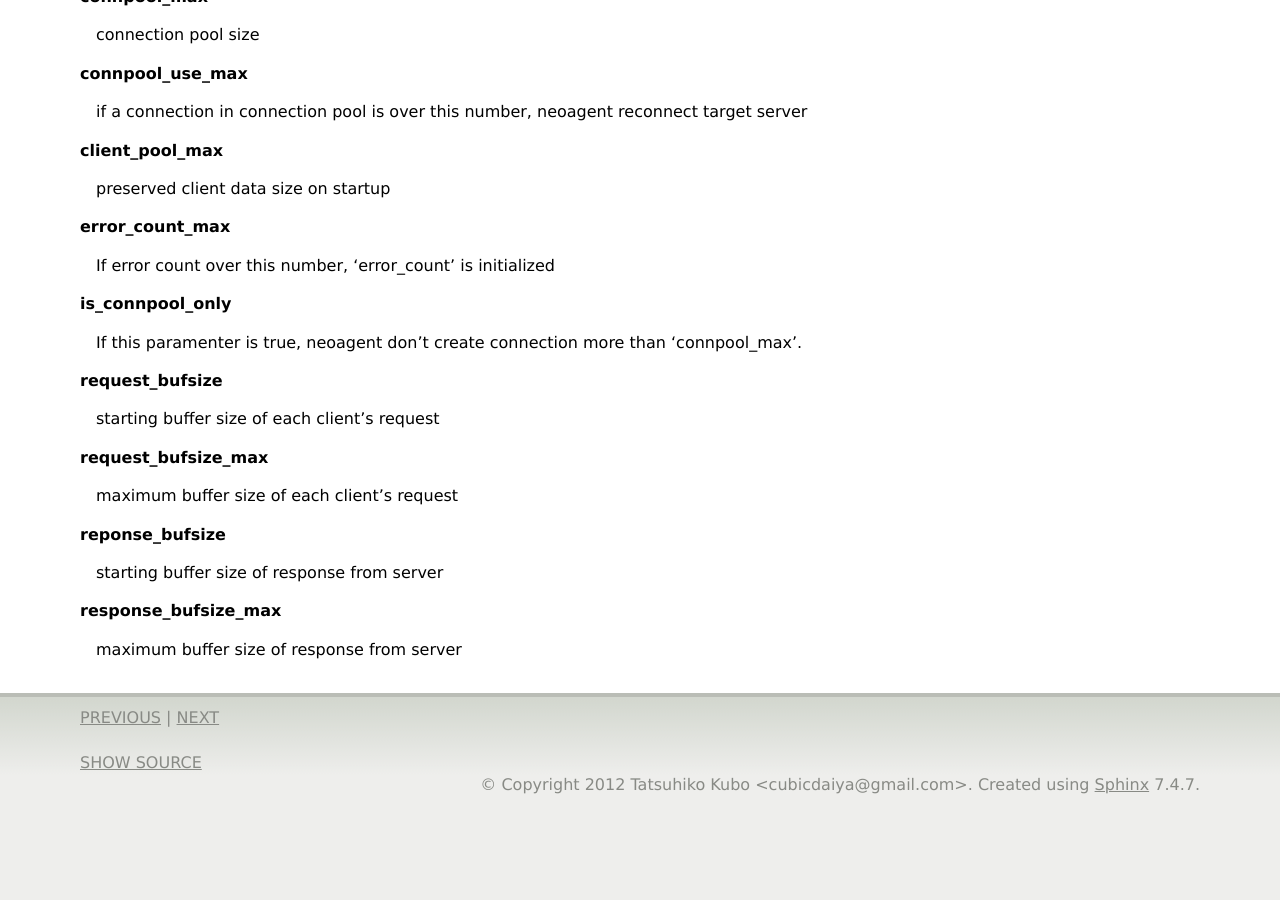
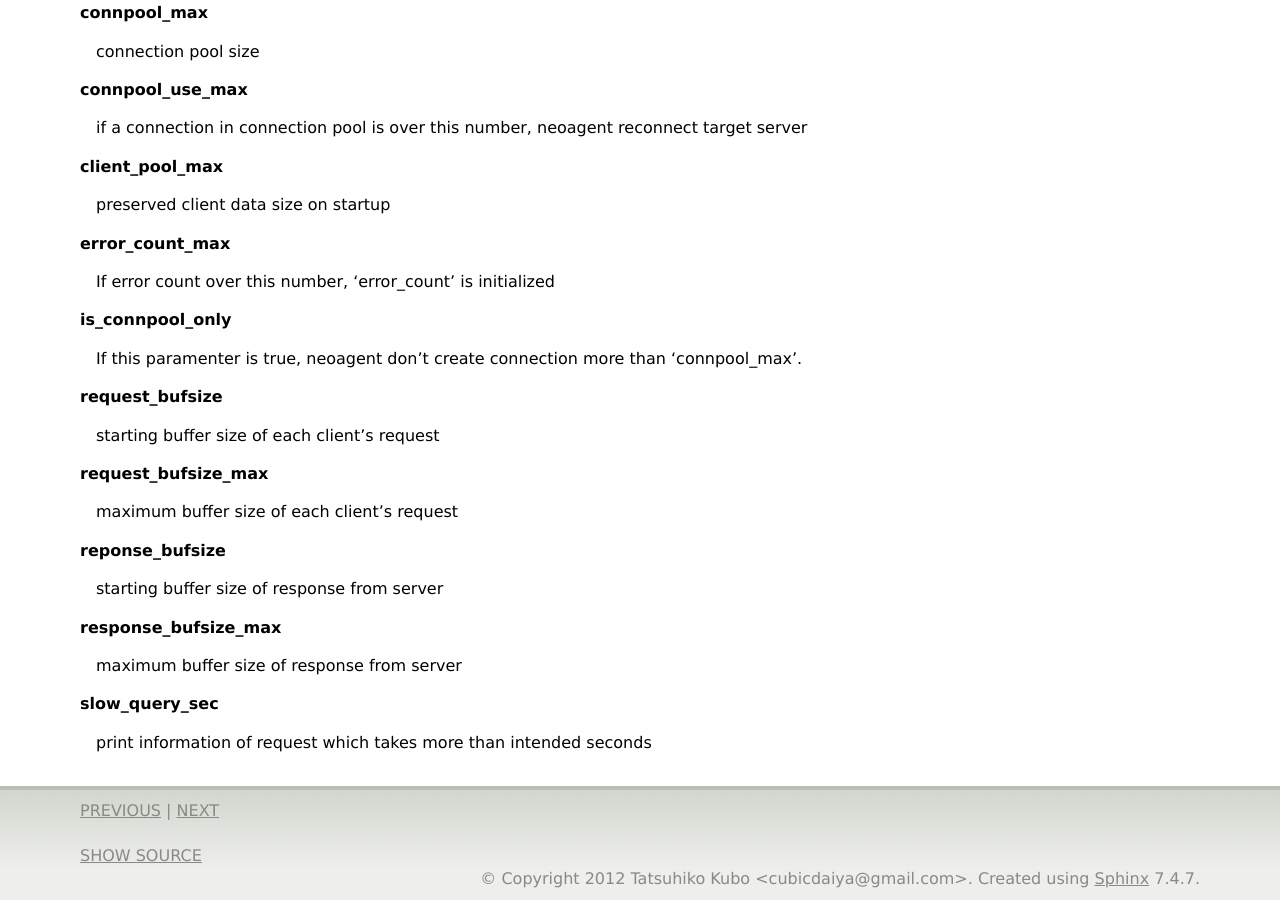
Before and after one commit to cubicdaiya/neoagent, a Sphinx documentation site: the page built from doc/source/jsonconf.rst, in a window 1280 px wide and 900 px high, scrolled down 1542 px. Built offline with Sphinx 7.4.7, drawn with Linux system fonts in a browser that asks for light colours; before the commit the page ends 2349 px from its top, so only the background shows below that; some of the changed text lies outside the part shown.

```diff
--- a/doc/source/conf.py
+++ b/doc/source/conf.py
@@ -48,9 +48,9 @@ copyright = u'2012 Tatsuhiko Kubo <cubicdaiya@gmail.com>'
 # built documents.
 #
 # The short X.Y version.
-version = '0.5.5'
+version = '0.6.0'
 # The full version, including alpha/beta/rc tags.
-release = '0.5.5'
+release = '0.6.0'
 
 # The language for content autogenerated by Sphinx. Refer to documentation
 # for a list of supported languages.
--- a/doc/source/jsonconf.rst
+++ b/doc/source/jsonconf.rst
@@ -32,7 +32,8 @@ Sample configuration
              "request_bufsize":65536,
              "request_bufsize_max":131072,
              "response_bufsize":65536,
-             "response_bufsize_max":131072
+             "response_bufsize_max":131072,
+             "slow_query_sec":0.0
          }
      ]
  }
@@ -116,3 +117,7 @@ Sample configuration
 **response_bufsize_max**
 
  maximum buffer size of response from server
+
+**slow_query_sec**
+
+ print information of request which takes more than intended seconds
```
Also changed, not shown: 3 other files.
